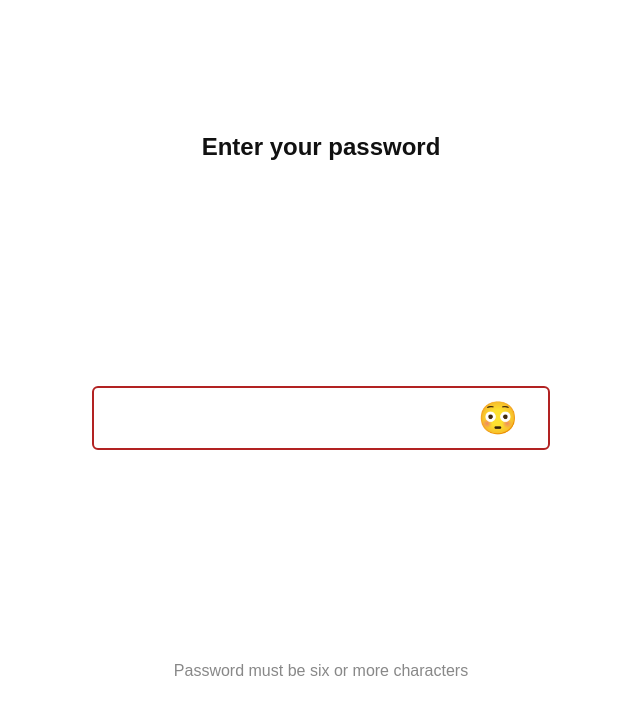
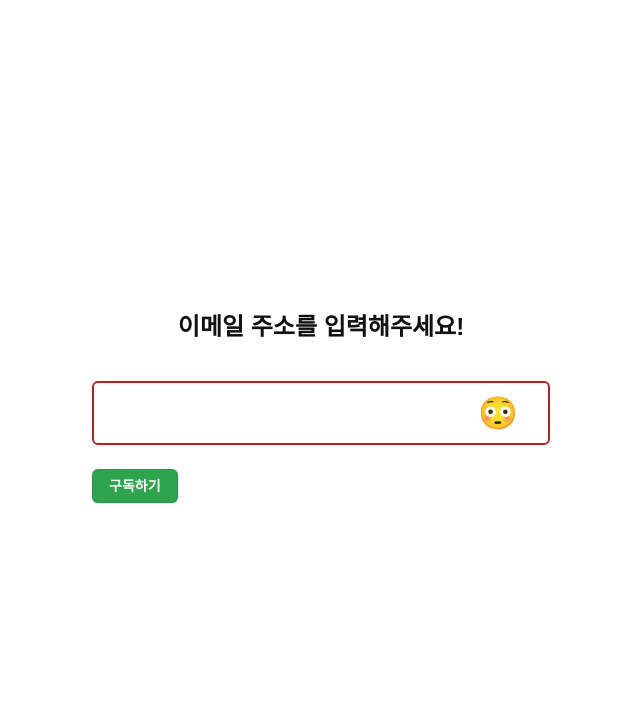
Before and after one commit to L-cloud/Fastapi_test, a FastAPI app: page / in a window 1280 px wide. Shown: the top 715 px of the page, without its empty margins (319-959 px from the left). Run offline with FastAPI, Linux system fonts and the light colour scheme.

Commit message:
update css|regex pattern

```diff
--- a/static/styles.css
+++ b/static/styles.css
@@ -78,3 +78,54 @@
   .form__input:invalid + .icon::after {
     content: '😳';
   }
+
+  .button-3 {
+    appearance: none;
+    background-color: #2ea44f;
+    border: 1px solid rgba(27, 31, 35, .15);
+    border-radius: 6px;
+    box-shadow: rgba(27, 31, 35, .1) 0 1px 0;
+    box-sizing: border-box;
+    color: #fff;
+    cursor: pointer;
+    display: inline-block;
+    font-family: -apple-system,system-ui,"Segoe UI",Helvetica,Arial,sans-serif,"Apple Color Emoji","Segoe UI Emoji";
+    font-size: 14px;
+    font-weight: 600;
+    line-height: 20px;
+    padding: 6px 16px;
+    position: relative;
+    text-align: center;
+    text-decoration: none;
+    user-select: none;
+    -webkit-user-select: none;
+    touch-action: manipulation;
+    vertical-align: middle;
+    white-space: nowrap;
+  }
+
+  .button-3:focus:not(:focus-visible):not(.focus-visible) {
+    box-shadow: none;
+    outline: none;
+  }
+
+  .button-3:hover {
+    background-color: #2c974b;
+  }
+
+  .button-3:focus {
+    box-shadow: rgba(46, 164, 79, .4) 0 0 0 3px;
+    outline: none;
+  }
+
+  .button-3:disabled {
+    background-color: #94d3a2;
+    border-color: rgba(27, 31, 35, .1);
+    color: rgba(255, 255, 255, .8);
+    cursor: default;
+  }
+
+  .button-3:active {
+    background-color: #298e46;
+    box-shadow: rgba(20, 70, 32, .2) 0 1px 0 inset;
+  }
--- a/templates/main.html
+++ b/templates/main.html
@@ -1,22 +1,17 @@
 <!DOCTYPE html>
-<html lang="en">
+<html lang="ko">
 <head>
     <link href="{{ url_for('static', path='/styles.css') }}" rel="stylesheet">
 </head>
 <body class="align">
 
-    <h3>Enter your password</h3>
-
     <form>
-
+      <h3 class="align">이메일 주소를 입력해주세요!</h3>
       <div class="form__field">
-        <input type="password" class="form__input" pattern=".{6,}" required>
+        <input type="email" pattern="[a-z0-9._%+-]+@[a-z0-9.-]+\.[a-z]{2,4}$" class="form__input" required/>
         <span class="icon"></span>
       </div>
-
+      <p><button class="button-3" role="button">구독하기</button></p>
     </form>
-
-    <p>Password must be six or more characters</p>
-
   </body>
   </html>
```
